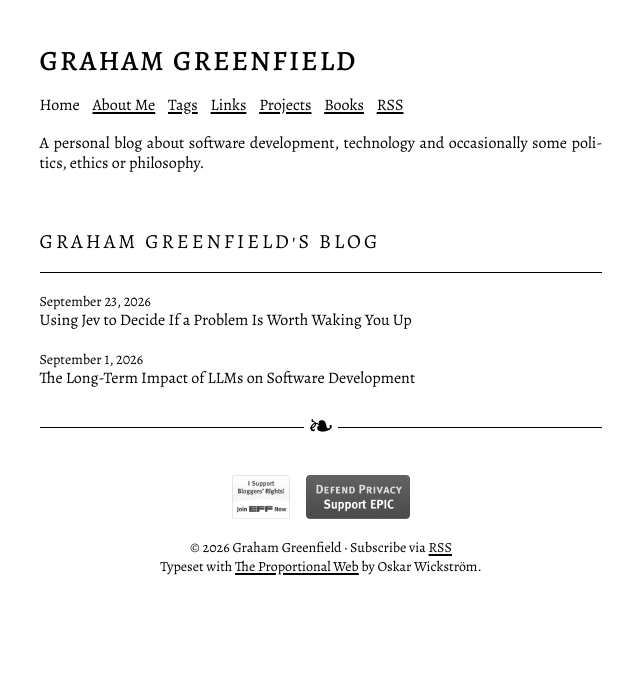
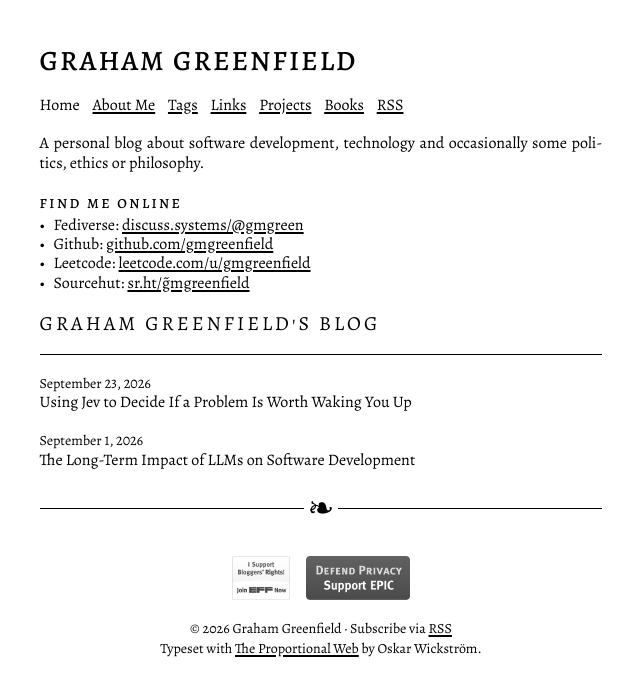
Before and after one commit to gmgreenfield/gmgreenfield.github.io, a Jekyll site: the page built from index.html, in a window 1280 px wide. Shown: the top 696 px of the page, without its empty margins (319-959 px from the left). Built offline with Jekyll 4.4.1, drawn with Linux system fonts in a browser that asks for light colours; the list of posts is cut into pages by our own code.

Commit message:
Move online profiles to homepage and refine spacing
Move Find me online from the Links page to the homepage and add LeetCode.

Tighten spacing around the section, between its heading and bullets, and above the blog heading.

Add a build timestamp to the stylesheet URL so browsers load updated CSS.

Update the README preview command to enable live reload.

Validation: Jekyll builds successfully; spacing visually verified in Chrome.

```diff
--- a/_includes/head.html
+++ b/_includes/head.html
@@ -11,7 +11,7 @@
   <meta property="og:description" content="{{ description | escape }}">
   <meta property="og:url" content="{{ page.url | absolute_url }}">
   <meta property="og:type" content="{% if page.layout == 'post' %}article{% else %}website{% endif %}">
-  <link rel="stylesheet" href="{{ '/assets/main.css' | relative_url }}">
+  <link rel="stylesheet" href="{{ '/assets/main.css' | relative_url }}?v={{ site.time | date: '%s' }}">
   <link rel="alternate" type="application/atom+xml" title="{{ site.title | escape }}" href="{{ '/feed.xml' | relative_url }}">
   <link rel="me" href="https://discuss.systems/@gmgreen">
 </head>
--- a/_layouts/home.html
+++ b/_layouts/home.html
@@ -2,6 +2,15 @@
 layout: default
 ---
 <p class="subtitle">{{site.description | escape}}</p>
+<section class="online-links" aria-labelledby="find-me-online">
+  <h2 id="find-me-online">Find me online</h2>
+  <ul>
+    <li>Fediverse: <a href="https://discuss.systems/@gmgreen" target="_blank">discuss.systems/@gmgreen</a></li>
+    <li>Github: <a href="https://github.com/gmgreenfield" target="_blank">github.com/gmgreenfield</a></li>
+    <li>Leetcode: <a href="https://leetcode.com/u/gmgreenfield/" target="_blank">leetcode.com/u/gmgreenfield</a></li>
+    <li>Sourcehut: <a href="https://sr.ht/~gmgreenfield" target="_blank">sr.ht/~gmgreenfield</a></li>
+  </ul>
+</section>
 {% assign posts = paginator.posts | default: site.posts | sort: 'date' | reverse %}
 <nav class="post-index" aria-labelledby="post-index-title">
   <h2 id="post-index-title" class="chapter-title">{{ site.title | escape }}{% if paginator.page > 1 %} · Page {{ paginator.page }}{% endif %}</h2>
--- a/assets/main.css
+++ b/assets/main.css
@@ -48,6 +48,13 @@ a:focus-visible, summary:focus-visible {
 }
 .site-nav a { margin: 0; }
 .site-nav [aria-current="page"] { text-decoration: none; }
+.online-links { margin-block: var(--line-height); }
+.online-links h2 { margin: 0 0 calc(var(--line-height) / 4); }
+.online-links ul { margin-bottom: 0; }
+.online-links + .post-index .chapter-title {
+  margin-top: 0;
+  padding-top: 0;
+}
 .chapter-title, body h1.chapter-title {
   font-family: "Alegreya SC", serif;
   font-variant: titling-caps;
```
Also changed, not shown: links.md (+0 -6 lines), README.md.
